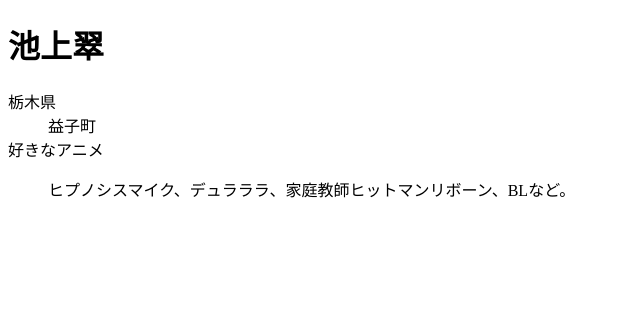
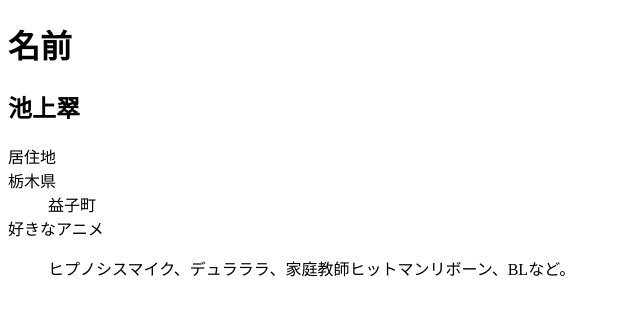
Before and after one commit to kyouya0696/profile, a plain HTML site: page index.html in a window 1280 px wide. Shown: the whole page, without its empty margins (0-640 px from the left). Drawn offline with Linux system fonts and the light colour scheme.

Commit message:
自己紹介プロジェクト作成

```diff
--- a/index.html
+++ b/index.html
@@ -5,8 +5,10 @@
 <title>池上翠の自己紹介</title>
 </head>
 <body>
-<h1>池上翠</h1>
+<h1>名前</h1>
+<h2>池上翠</h2>
 <dl>
+<dt>居住地</dt>
 <dt>栃木県</dt>
 <dd>益子町</dd>
 <dt>好きなアニメ</dt>
```
